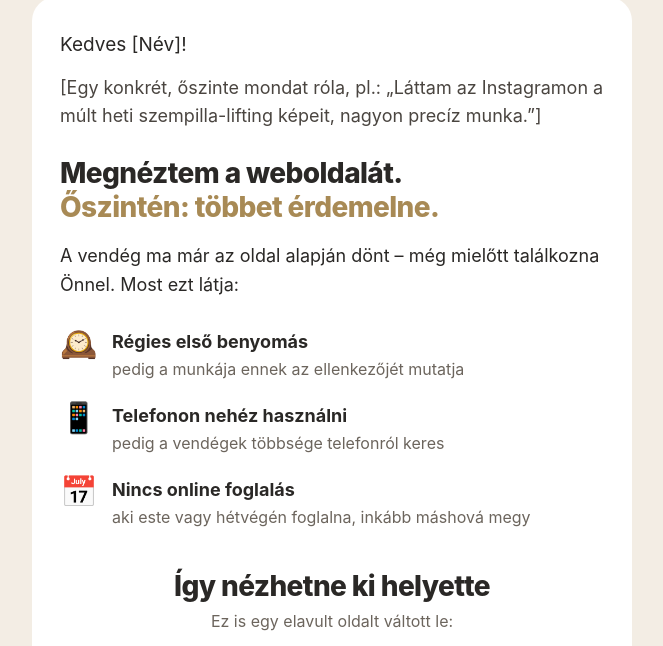
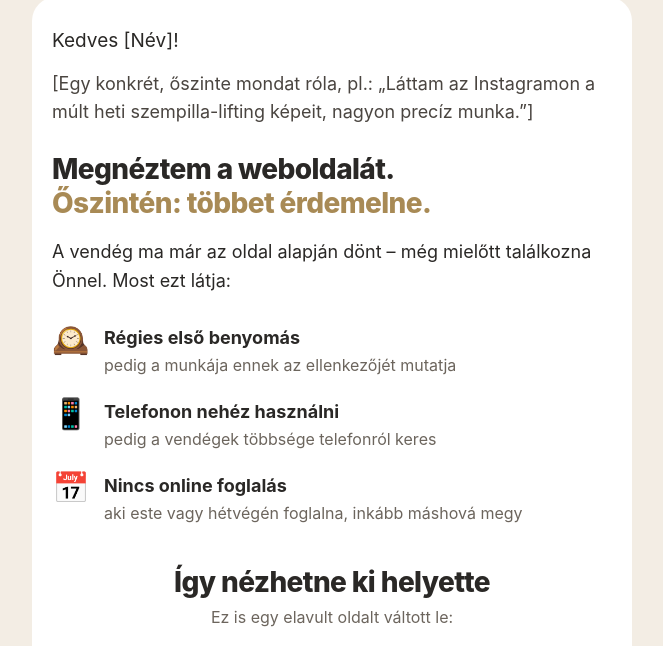
Before and after one commit to erikfreivolt/hollywoodweb, a plain HTML site: page email/index.html in a window 1280 px wide. Shown: the part 93-739 px from the top of the page, without its empty margins (308-971 px from the left). Drawn offline with Linux system fonts and the light colour scheme.

Commit message:
Levél: keskeny telefonokra is elfér
Co-Authored-By: Claude Opus 5.5 <noreply@anthropic.com>
Claude-Session: https://claude.ai/code/session_015MFy3wKJz9spm3fBY1GiHb

```diff
--- a/email/index.html
+++ b/email/index.html
@@ -22,7 +22,7 @@
     </tr></table>
   </td></tr>
 
-  <tr><td style="background:#ffffff;border-radius:24px;padding:34px 28px 30px;">
+  <tr><td style="background:#ffffff;border-radius:24px;padding:30px 20px 28px;">
 
     <!-- Megszólítás -->
     <p style="margin:0 0 14px;font-size:19px;line-height:1.5;">Kedves [Név]!</p>
```
